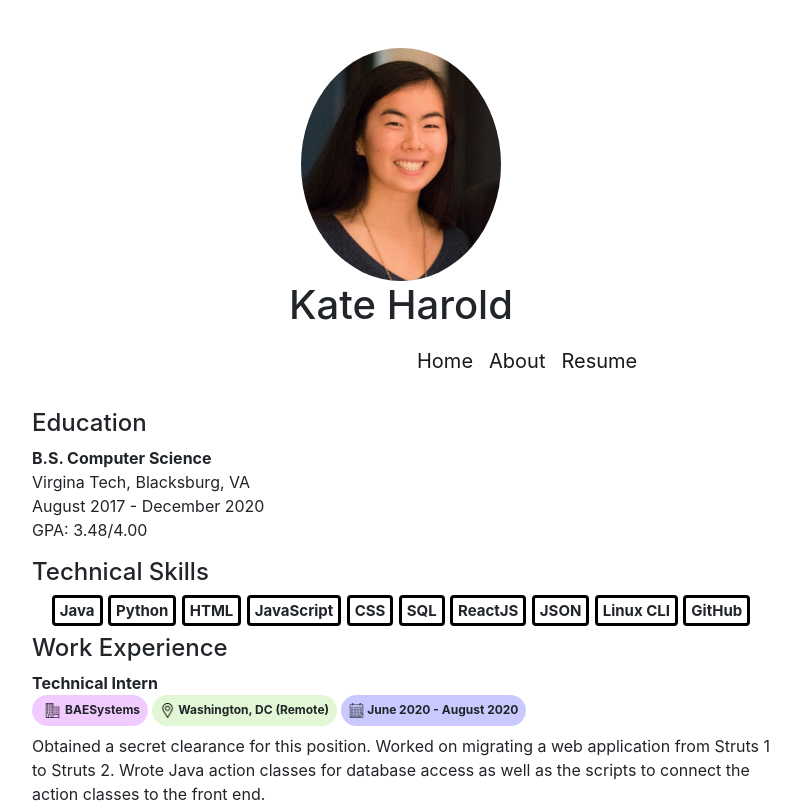
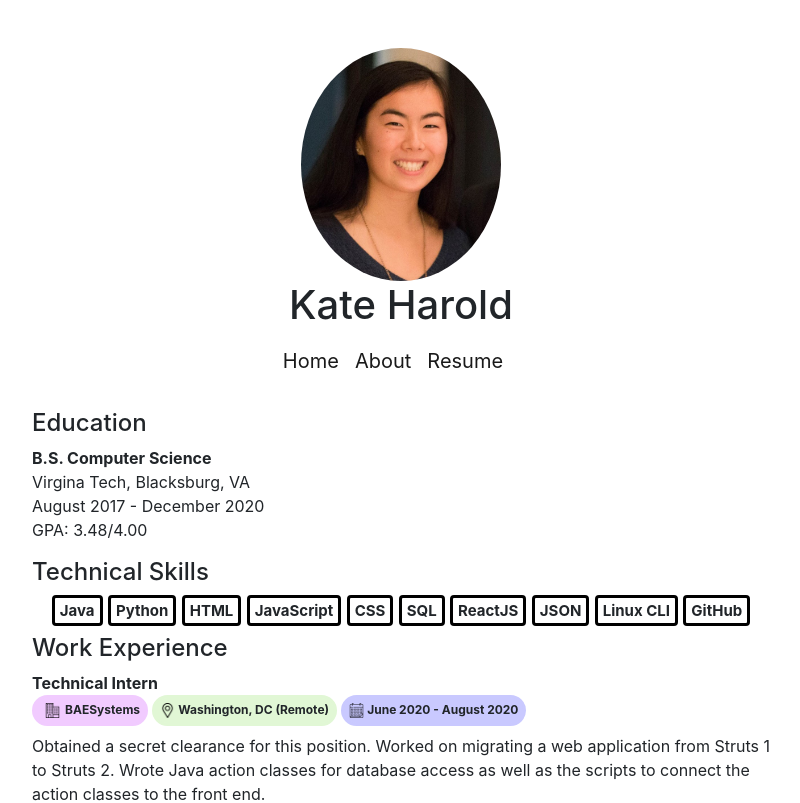
Before and after one commit to katieh98/personal-site, a React (Create React App) app: page / in a window 1280 px wide. Shown: the top 803 px of the page, without its empty margins (239-1039 px from the left). Built offline with nearby package versions, Linux system fonts and the light colour scheme.

Commit message:
i hate nav bar
nav bar depression

```diff
--- a/src/App.css
+++ b/src/App.css
@@ -51,7 +51,6 @@ h4 {
   float: none;
   position: absolute;
   left: 50%;
-  right: 50%;
   transform: translate(-50%, -50%);
 }
 
```
